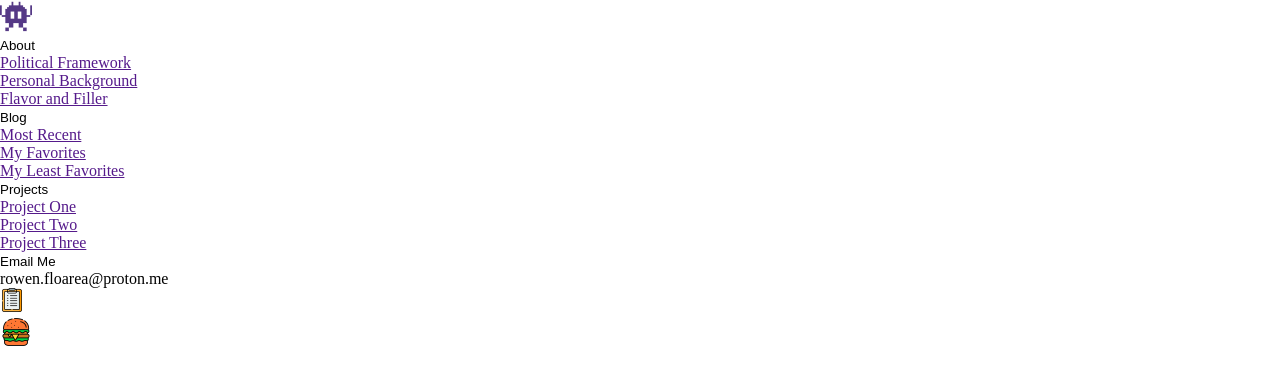
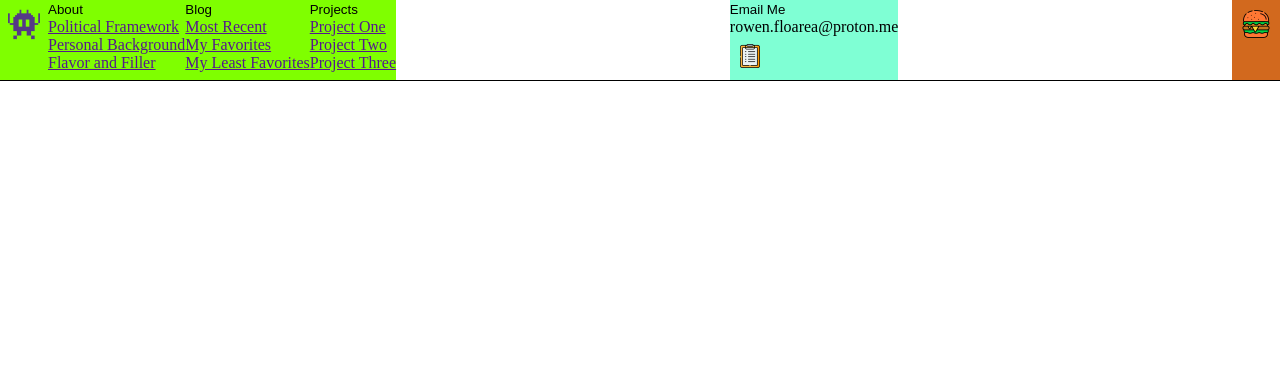
Before and after one commit to rfloarea/responsive-nav, a plain HTML site: page index.html in a window 1280 px wide. Drawn offline with Linux system fonts and the light colour scheme.

Commit message:
add some padding

```diff
--- a/index.html
+++ b/index.html
@@ -9,7 +9,7 @@
 <body>
     <header>
         <div class="left-nav">
-            <a class="logo" href="">
+            <a href="">
                 <img src="./assets/8bit-alien.png" alt="">
             </a>
             <div class="menu">
--- a/style.css
+++ b/style.css
@@ -13,3 +13,30 @@ button {
     background-color: transparent;
     cursor: pointer;
 }
+
+header {
+    display: flex;
+    justify-content: space-between;
+    border-bottom: 1px solid black;
+}
+
+img {
+    padding: 0.5rem;
+}
+
+.left-nav {
+    display: flex;
+    background-color: chartreuse;
+}
+
+.menu-list {
+    display: flex;
+}
+
+.mid-nav {
+    background-color: aquamarine;
+}
+
+.right-nav {
+    background-color: chocolate;
+}
```
Also changed, not shown: 1 other file.
